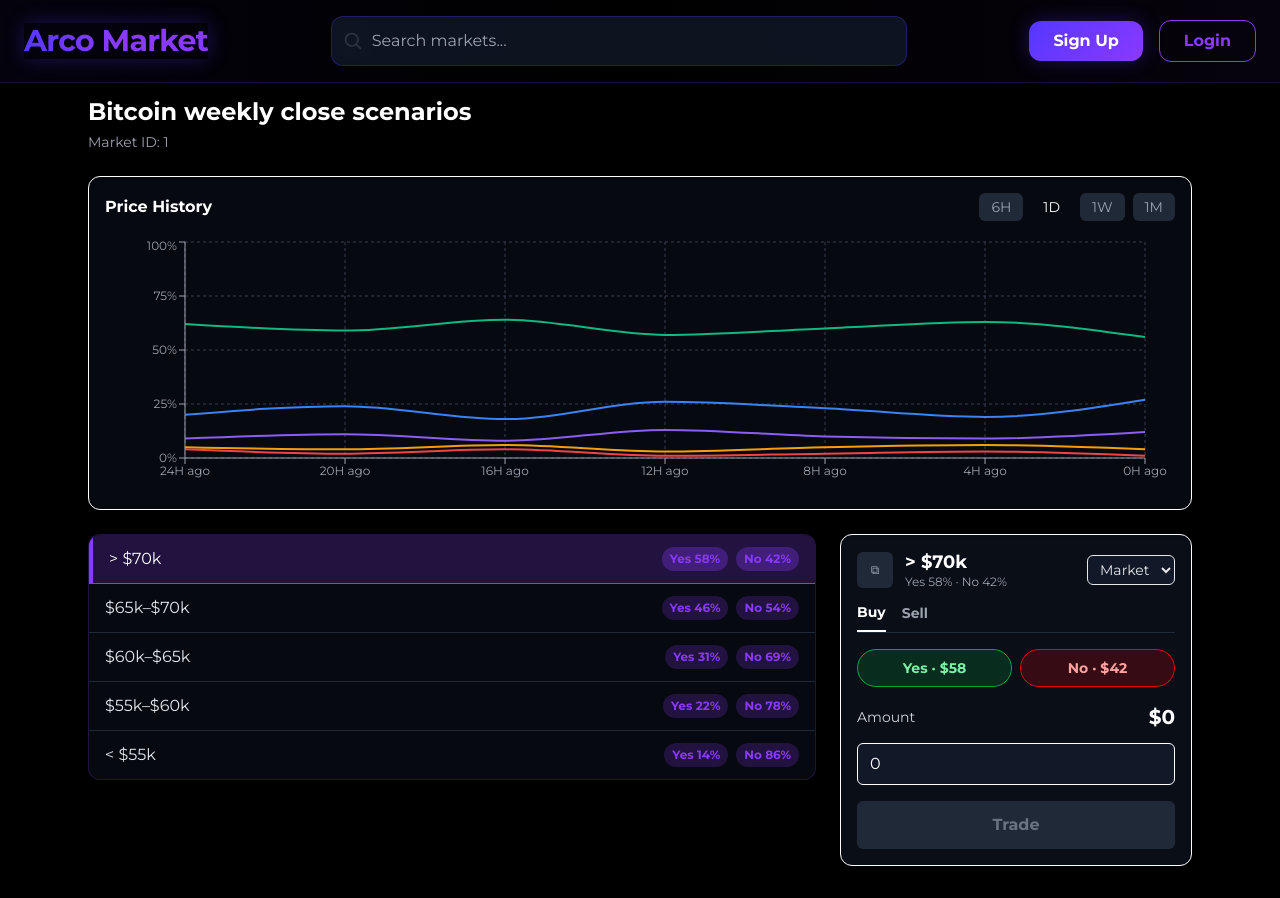
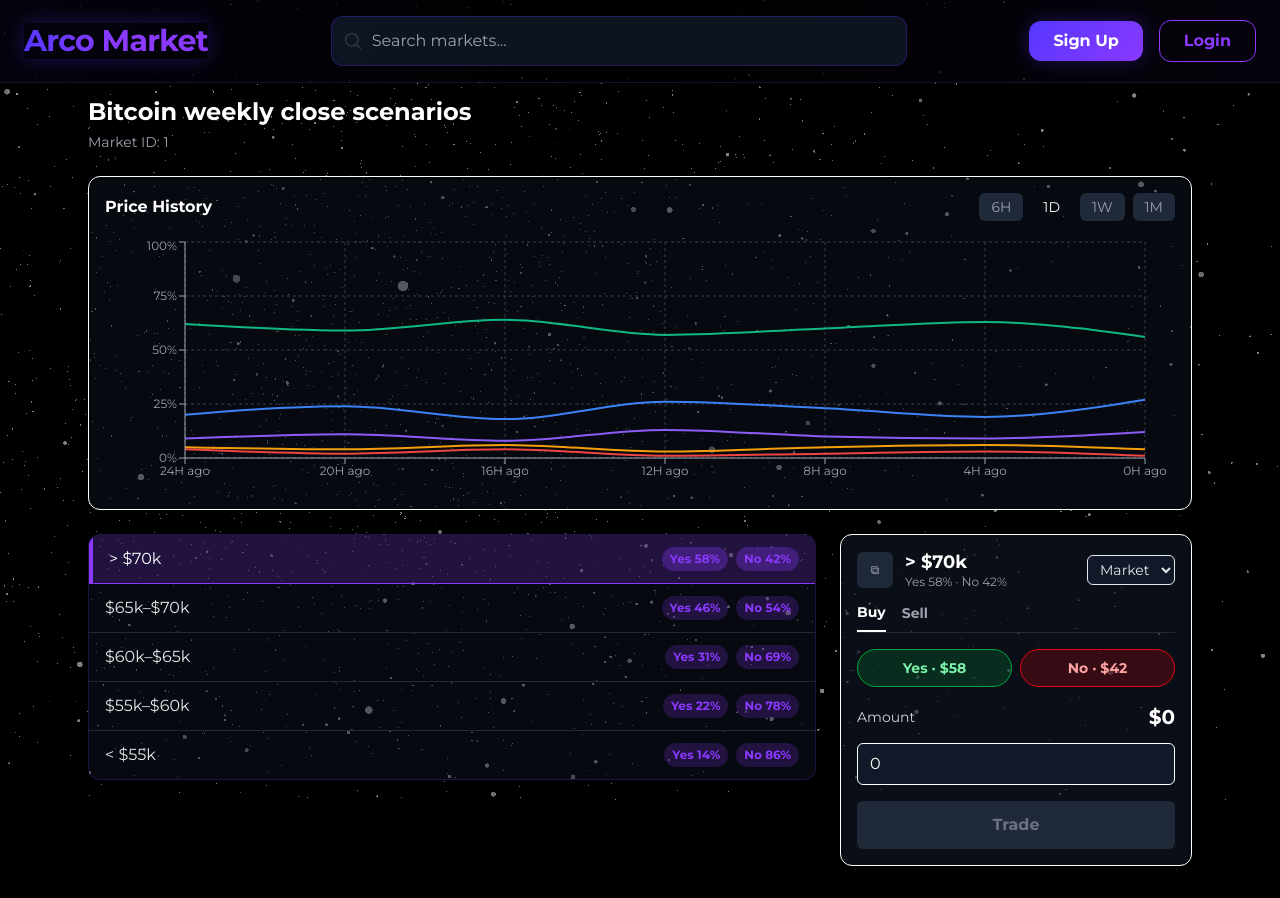
Before and after one commit to Andrewnathan7305/ArcoMarket, a Next.js app: page /1 in a window 1280 px wide. Built offline with nearby package versions, Linux system fonts and the light colour scheme.

Commit message:
bg added for case info too

```diff
--- a/app/CasesContext.tsx
+++ b/app/CasesContext.tsx
@@ -88,7 +88,7 @@ async function fetchCasesMock(): Promise<CaseItem[]> {
     },
     {
       id: "3",
-      title: "US CPI YoY next print",
+      title: "US CPI YoY next print hi and a  hit it",
       imageUrl: "/1.jpeg",
       outcomes: [
         { id: "o1", label: "> 4.0%", yesProbability: 0.18, noProbability: 0.82, color: "#EF4444" },
--- a/app/[id]/page.tsx
+++ b/app/[id]/page.tsx
@@ -4,6 +4,7 @@ import { useCases } from "../CasesContext";
 import Image from "next/image";
 import Link from "next/link";
 import OutcomeChart from "../components/OutcomeChart";
+import Particles from "../components/Particles";
 
 export default function CaseDetail({ params }: { params: { id: string } }) {
   const { cases } = useCases();
@@ -15,9 +16,30 @@ export default function CaseDetail({ params }: { params: { id: string } }) {
 
   if (!current) {
     return (
-      <div className="px-6 py-8 pt-24">
-        <p className="text-neutral-300">Case not found.</p>
-        <Link href="/" className="text-accent-500 hover:text-accent-600 underline">Go back</Link>
+      <div className="relative min-h-screen">
+        {/* Fixed Particles Background */}
+        <div className="fixed inset-0 z-10 w-full h-full">
+          <Particles
+            particleCount={10000}
+            particleSpread={15}
+            speed={0.15}
+            particleColors={['#FFFFFF']}
+            moveParticlesOnHover={true}
+            particleHoverFactor={1.2}
+            alphaParticles={true}
+            particleBaseSize={50}
+            sizeRandomness={1.5}
+            cameraDistance={25}
+            disableRotation={false}
+            className="w-full h-full"
+          />
+        </div>
+
+        {/* Content */}
+        <div className="relative z-20 px-6 py-8 pt-24">
+          <p className="text-neutral-300">Case not found.</p>
+          <Link href="/" className="text-primary-purple hover:text-primary-violet underline">Go back</Link>
+        </div>
       </div>
     );
   }
@@ -25,7 +47,27 @@ export default function CaseDetail({ params }: { params: { id: string } }) {
   const selected = current.outcomes.find((o) => o.id === selectedOutcomeId) ?? current.outcomes[0];
 
   return (
-    <div className="px-6 py-8 pt-24 max-w-6xl mx-auto">
+    <div className="relative min-h-screen">
+      {/* Fixed Particles Background */}
+      <div className="fixed inset-0 z-10 w-full h-full">
+        <Particles
+          particleCount={10000}
+          particleSpread={15}
+          speed={0.15}
+          particleColors={['#FFFFFF']}
+          moveParticlesOnHover={true}
+          particleHoverFactor={1.2}
+          alphaParticles={true}
+          particleBaseSize={50}
+          sizeRandomness={1.5}
+          cameraDistance={25}
+          disableRotation={false}
+          className="w-full h-full"
+        />
+      </div>
+
+      {/* Content */}
+      <div className="relative z-20 px-6 py-8 pt-24 max-w-6xl mx-auto">
       <div className="mb-6">
         <h1 className="font-montserrat font-bold text-2xl text-white">{current.title}</h1>
         <p className="text-neutral-400 text-sm mt-1">Market ID: {current.id}</p>
@@ -176,6 +218,7 @@ export default function CaseDetail({ params }: { params: { id: string } }) {
           </div>
         </div>
       </div>
+      </div>
     </div>
   );
 }
--- a/app/components/CaseCard.tsx
+++ b/app/components/CaseCard.tsx
@@ -36,12 +36,12 @@ export default function CaseCard({ item }: Props) {
       {/* Content Section */}
       <div className="p-4 flex-1 flex flex-col">
         {/* Title */}
-        <h3 className="font-montserrat font-bold text-xl text-white mb-3 line-clamp-2 group-hover:text-primary-purple transition-colors">
+        <h3 className="font-montserrat font-bold text-xl text-white mb-3 line-clamp-2 group-hover:text-primary-purple transition-colors min-h-[56px]">
           {item.title}
         </h3>
 
         {/* Outcomes Preview */}
-        <div className="space-y-3 mb-4 flex-1">
+        <div className="space-y-3  mb-4">
           {preview.map((o, index) => (
             <div key={o.id} className="relative bg-neutral-800 rounded-lg p-3 hover:bg-neutral-700 transition-colors cursor-pointer">
               <div className="flex items-center justify-between">
```
